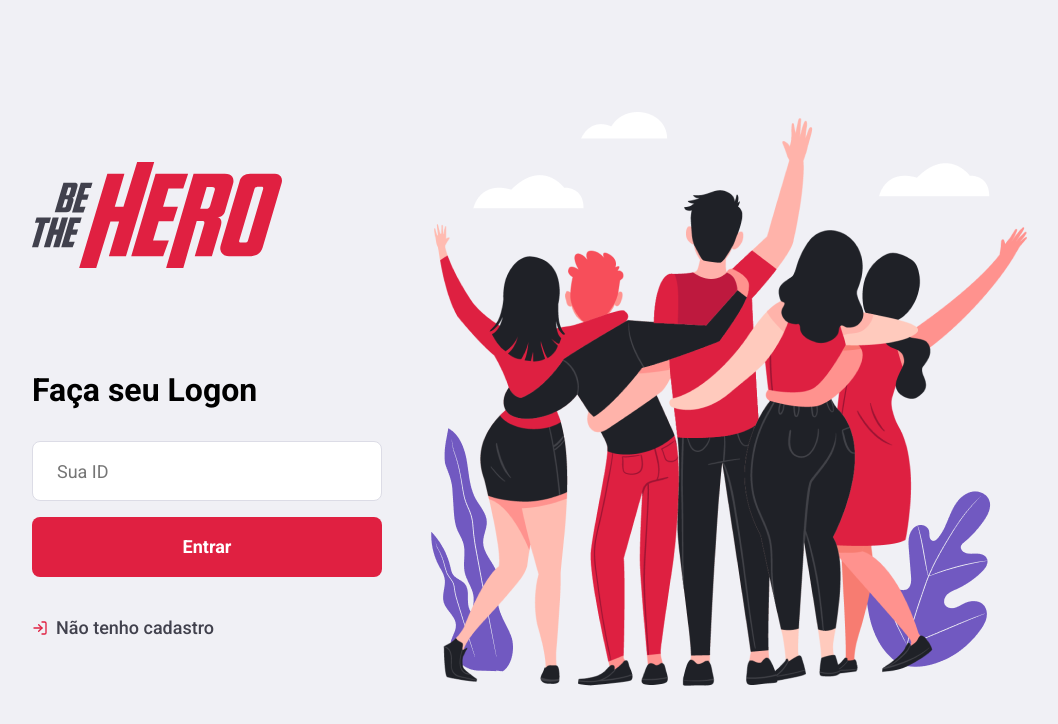
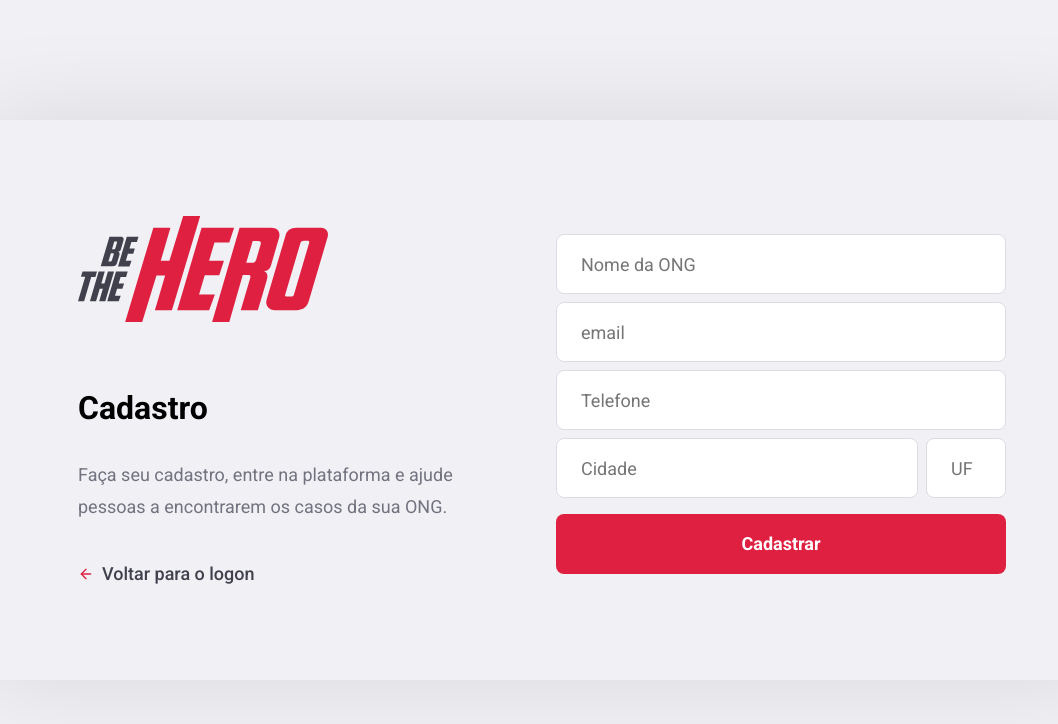
Before and after one commit to tshirotatadashi/OmniStack-11, a React (Create React App) app in the folder frontend/: page /register in a window 1280 px wide. Shown: the top 724 px of the page, without its empty margins (98-1156 px from the left). Built offline with nearby package versions, Linux system fonts and the light colour scheme.

Commit message:
feat(Logon): created Register page

```diff
--- a/frontend/src/global.css
+++ b/frontend/src/global.css
@@ -52,3 +52,22 @@
 .button:hover {
   filter: brightness(90%);
 }
+
+.back-link {
+  display: flex;
+  align-items: center;
+  margin-top: 40px;
+  color: #41414d;
+  font-size: 18px;
+  text-decoration: none;
+  font-weight: 500;
+  transition: opacity 0.2s;
+}
+
+.back-link svg {
+  margin-right: 8px;
+}
+
+.back-link:hover {
+  opacity: 0.8;
+}
--- a/frontend/src/pages/Logon/index.js
+++ b/frontend/src/pages/Logon/index.js
@@ -1,4 +1,5 @@
 import React from "react";
+import { Link } from "react-router-dom";
 import { FiLogIn } from "react-icons/fi";
 import "./style.css";
 import logoImg from "../../assets/logo.svg";
@@ -18,10 +19,10 @@
             Entrar
           </button>
 
-          <a href="/register">
+          <Link className="back-link" to="/register">
             <FiLogIn fontSize={16} color="E02041" />
             Não tenho cadastro
-          </a>
+          </Link>
         </form>
       </section>
       <img src={herosImg} alt="Heros" />
--- a/frontend/src/pages/Logon/style.css
+++ b/frontend/src/pages/Logon/style.css
@@ -6,7 +6,7 @@
 
   display: flex;
   align-items: center;
-  justify-content: center;
+  justify-content: space-between;
 }
 
 .logon-container section.form {
@@ -23,22 +23,3 @@
   font-size: 32px;
   margin-bottom: 32px;
 }
-
-.logon-container section.form form a {
-  display: flex;
-  align-items: center;
-  margin-top: 40px;
-  color: #41414d;
-  font-size: 18px;
-  text-decoration: none;
-  font-weight: 500;
-  transition: opacity 0.2s;
-}
-
-.logon-container section.form form a svg {
-  margin-right: 8px;
-}
-
-.logon-container section.form form a:hover {
-  opacity: 0.8;
-}
--- /dev/null
+++ b/frontend/src/pages/Register/index.js
@@ -0,0 +1,38 @@
+import React from 'react'
+import { Link } from "react-router-dom";
+import { FiArrowLeft } from "react-icons/fi";
+import './style.css'
+import logoImg from "../../assets/logo.svg";
+
+export default function Register() {
+  return (
+    <div className="register-container">
+      <div className="content">
+        <section className="form">
+          <img src={logoImg} alt="Be The Hero" />
+          <h1>Cadastro</h1>
+          <p>
+            Faça seu cadastro, entre na plataforma e ajude pessoas a encontrarem
+            os casos da sua ONG.
+          </p>
+          <Link className="back-link" to="/">
+            <FiArrowLeft fontSize={16} color="E02041" />
+            Voltar para o logon
+          </Link>
+        </section>
+        <form>
+          <input placeholder="Nome da ONG" />
+          <input placeholder="email" type="email" />
+          <input placeholder="Telefone" />
+          <div className="input-group">
+            <input placeholder="Cidade" />
+            <input placeholder="UF" />
+          </div>
+          <button className="button" type="submit">
+            Cadastrar
+          </button>
+        </form>
+      </div>
+    </div>
+  );
+}
--- /dev/null
+++ b/frontend/src/pages/Register/style.css
@@ -0,0 +1,56 @@
+.register-container {
+  width: 100%;
+  max-width: 1120px;
+  height: 100vh;
+  margin: 0 auto;
+
+  display: flex;
+  align-items: center;
+  justify-content: center;
+}
+
+.register-container .content {
+  width: 100%;
+  padding: 96px;
+  background: #f0f0f5;
+  box-shadow: 0 0 100px rgba(0, 0, 0, 0.1);
+  border-radius: 8px;
+
+  display: flex;
+  justify-content: space-between;
+  align-items: center;
+}
+
+.register-container .content section {
+  width: 100%;
+  max-width: 380px;
+}
+
+.register-container .content section h1 {
+  margin: 64px 0 32px;
+  font-size: 32px;
+}
+
+.register-container .content section p {
+  font-size: 18px;
+  color: #737380;
+  line-height: 32px;
+}
+
+.register-container .content form {
+  width: 100%;
+  max-width: 450px;
+}
+
+.register-container .content form input {
+  margin-top: 8px;
+}
+
+.register-container .content form .input-group {
+  display: flex;
+}
+
+.register-container .content form .input-group input + input {
+  width: 80px;
+  margin-left: 8px;
+}
--- a/frontend/src/routes.js
+++ b/frontend/src/routes.js
@@ -1,14 +1,16 @@
-import React from 'react'
-import {BrowserRouter, Route, Switch} from 'react-router-dom'
+import React from "react";
+import { BrowserRouter, Route, Switch } from "react-router-dom";
 
-import Logon from  './pages/Logon'
+import Logon from "./pages/Logon";
+import Register from "./pages/Register";
 
-export default function Routes () {
+export default function Routes() {
   return (
     <BrowserRouter>
       <Switch>
-        <Route path='/' component={Logon} />
+        <Route path="/" exact component={Logon} />
+        <Route path="/register" component={Register} />
       </Switch>
     </BrowserRouter>
-  )
+  );
 }
```
